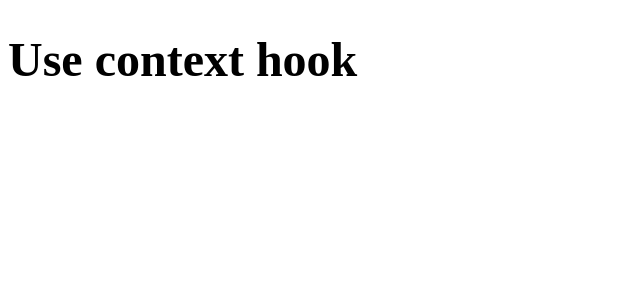
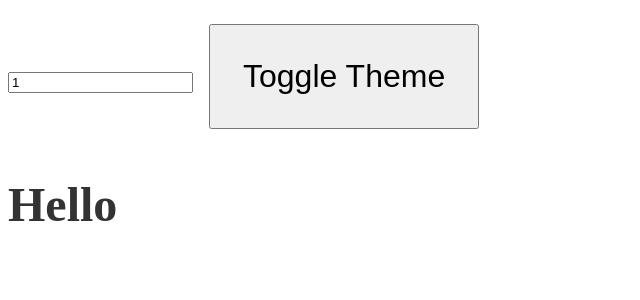
Before and after one commit to MotiLM2003/react-hooks-practice, a React (Create React App) app: page / in a window 1280 px wide. Shown: the top 300 px of the page, without its empty margins (0-640 px from the left). Built offline with nearby package versions, Linux system fonts and the light colour scheme.

Commit message:
:sleeping: (end of day) in process of building useCallback practice page. good night :sparkling_heart:

```diff
--- a/src/components/App.js
+++ b/src/components/App.js
@@ -4,15 +4,17 @@ import UseEffectHook from './UseEffectHook';
 import UseMemoHook from './UseMemoHook';
 import UseRefHook from './UseRefHook';
 import UseContextHook from './UseContextHook';
+import UseCallbackHook from './UseCallbackHook';
 
 const App = () => {
   return (
     <div className='container'>
-      <UseContextHook />
+      {/*(<UseContextHook /> */}
       {/*<UseRefHook />*/}
       {/* <UseState /> */}
       {/* <UseEffectHook /> */}
       {/*<UseMemoHook />*/}
+      <UseCallbackHook />
     </div>
   );
 };
--- /dev/null
+++ b/src/components/List.js
@@ -0,0 +1,11 @@
+import React from 'react';
+
+const List = ({ getItems }) => {
+  return (
+    <div>
+      <h1>Hello</h1>
+    </div>
+  );
+};
+
+export default List;
--- /dev/null
+++ b/src/components/UseCallbackHook.js
@@ -0,0 +1,31 @@
+import React, { useState } from 'react';
+import List from './List';
+
+const UseCallbackHook = () => {
+  const [number, setNumber] = useState(1);
+  const [dark, setDark] = useState(false);
+
+  const getItems = () => {
+    return [number, number + 1, number + 2];
+  };
+
+  const theme = {
+    backgroundColor: dark ? '#333' : '#fff',
+    color: dark ? '#fff' : '#333',
+  };
+  return (
+    <div style={theme}>
+      <input
+        type='number'
+        value={number}
+        onChange={(e) => setNumber(parseInt(e.target.value))}
+      />
+      <button onClick={() => setDark((prevDark) => !prevDark)}>
+        Toggle Theme
+      </button>
+      <List />
+    </div>
+  );
+};
+
+export default UseCallbackHook;
```
